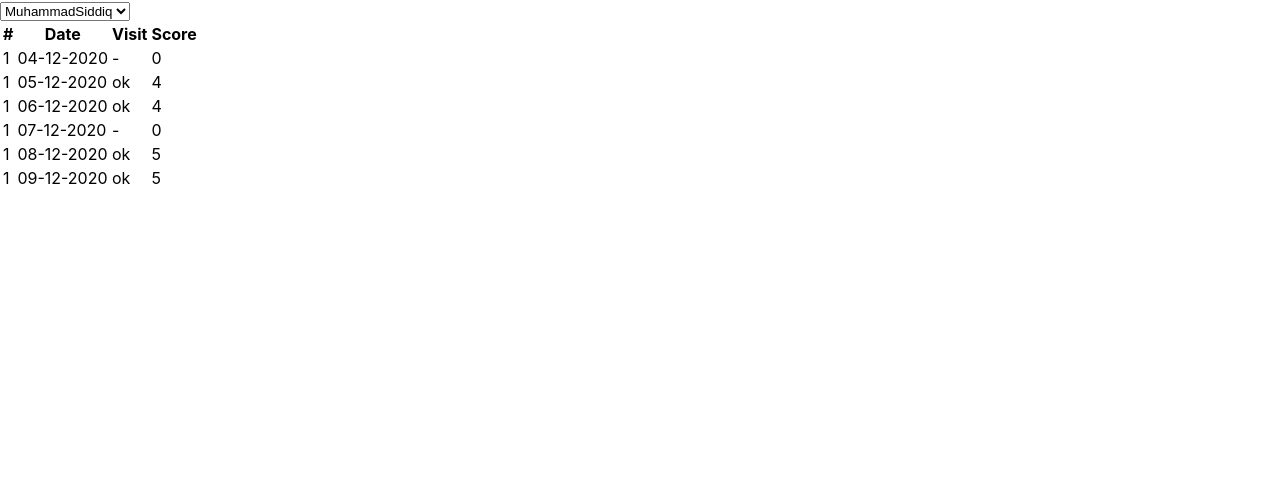
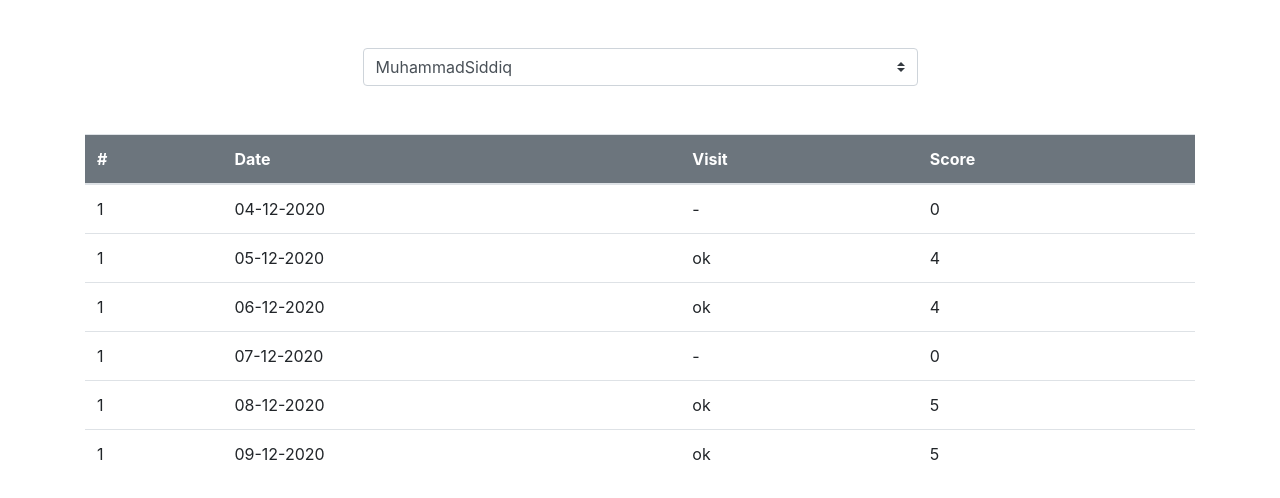
Before and after one commit to Muhammadboburshoh/attendance-react, a React (Create React App) app: page / in a window 1280 px wide. Shown: the top 498 px of the page. Built offline with nearby package versions, Linux system fonts and the light colour scheme.

Commit message:
Add project desegn

```diff
--- a/package.json
+++ b/package.json
@@ -6,6 +6,7 @@
     "@testing-library/jest-dom": "^5.11.6",
     "@testing-library/react": "^11.2.2",
     "@testing-library/user-event": "^12.6.0",
+    "bootstrap": "^4.5.3",
     "react": "^17.0.1",
     "react-dom": "^17.0.1",
     "react-scripts": "4.0.1",
--- a/src/App.jsx
+++ b/src/App.jsx
@@ -1,5 +1,6 @@
 import React from 'react';
-import {useState} from "react"
+import {useState, useRef} from "react"
+import "../node_modules/bootstrap/dist/css/bootstrap.min.css"
 
 const users = [
     { id: 1, username: 'MuhammadSiddiq' },
@@ -76,8 +77,8 @@ function App() {
   let userId = 1;
 
   const [filtered, setFilter] = useState(data.filter(object => object.getUserId === 1))
-
-
+  const htmlElement = useRef()
+  const [dataFilter, setDataFilter] = useState([])
 
   const renderUsersAbout = (evt) => {
        userId = Number(document.getElementById('userSelect').value)
@@ -85,8 +86,8 @@ function App() {
   }
 
   return (
-    <>
-      <select defaultValue={1} id="userSelect" onChange={renderUsersAbout}>
+    <div className="container">
+      <select className="custom-select mt-5 mx-auto d-block w-50" defaultValue={1} id="userSelect" onChange={renderUsersAbout}>
         {
           users.map(user => {
             return (
@@ -108,20 +109,34 @@ function App() {
       <tbody className="users-result-about">
         {
           filtered.map((data) => {
+            // setDataFilter([data])
             return (
-              <tr key={data.id}>
+              <tr ref={htmlElement} key={data.id}>
+                {
+                  /* dataFilter.map((dataVisit) => {
+                    console.log(dataVisit);
+                    if (dataVisit.visit) {
+                      console.log("ab")
+                      // htmlElement.current.classList.add("bg-success")
+                    } else {
+                      // htmlElement.current.classList.add("bg-danger")
+                      console.log("ba")
+                    }
+                  }) */
+                }
                 <td>{data.getUserId}</td>
                 <td>{data.visitDay}</td>
                 <td>{data.visit ? "ok" : "-"}</td>
                 <td>{data.score}</td>
               </tr>
-            );
+            )
           })
+
         }
 
       </tbody>
     </table>
-    </>
+    </div>
   )
 }
 
```
Also changed, not shown: 2 other files (tests, documents, lock files or other folders).
